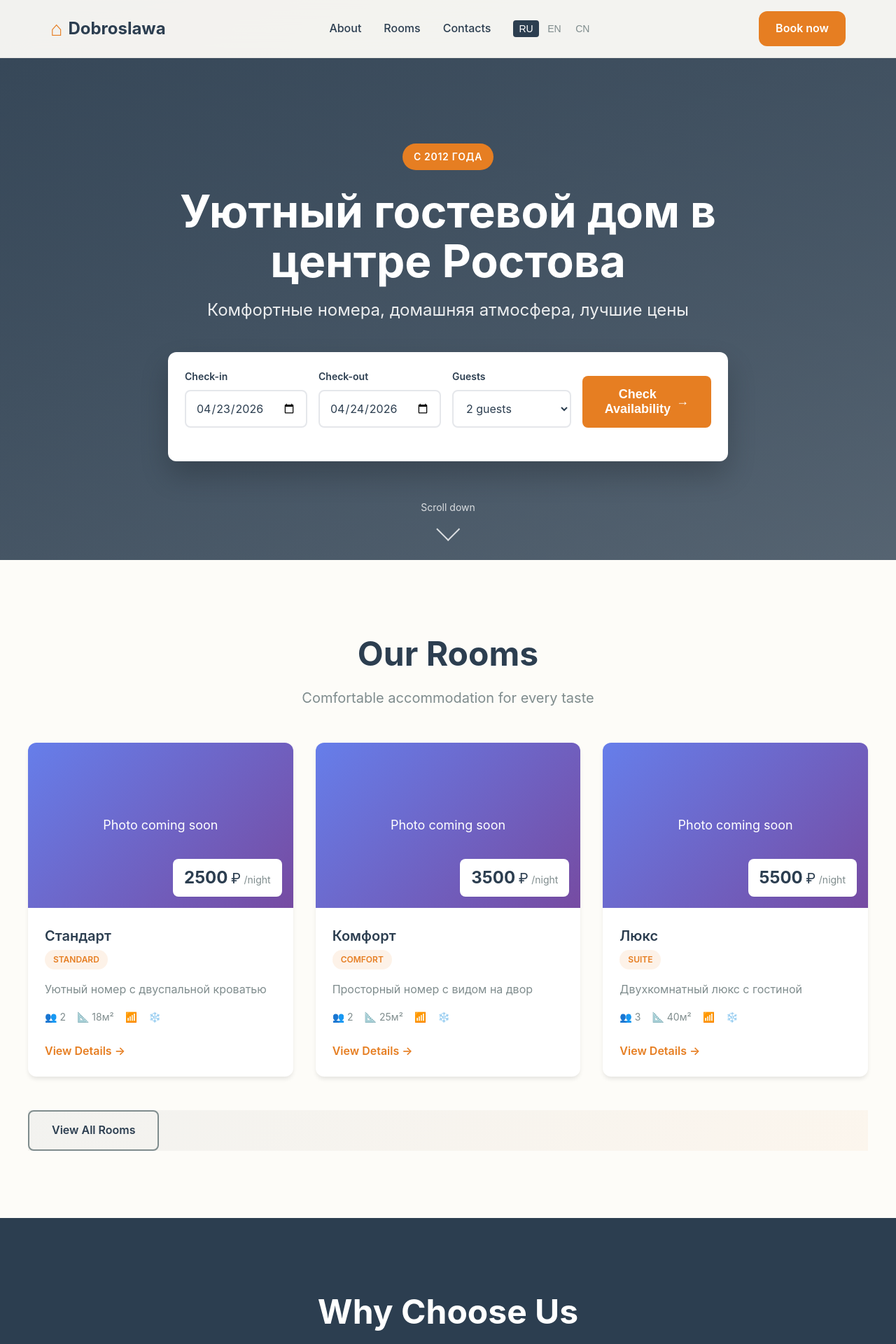
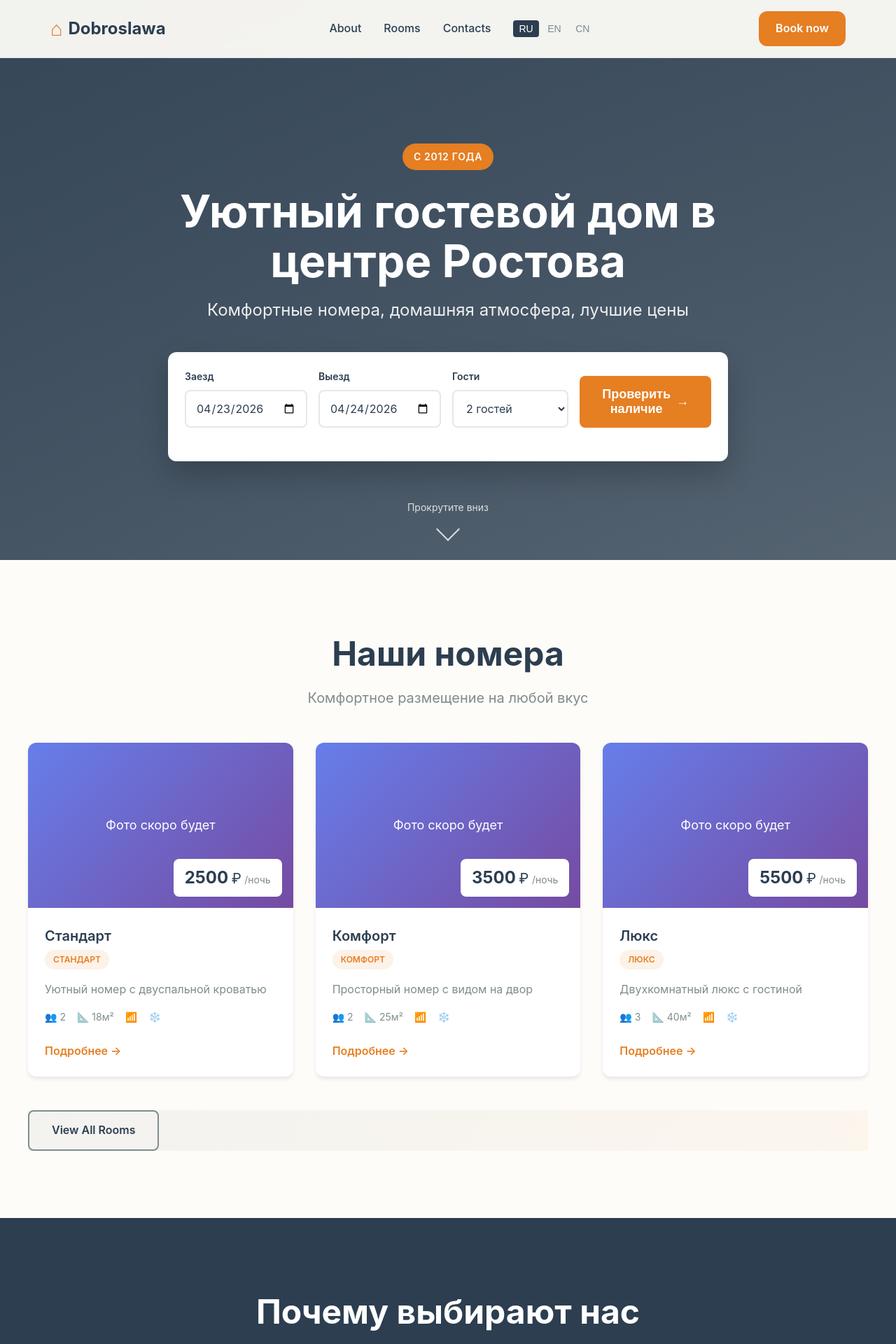
Before and after one commit to beligel/dobroslawa, a Django app: page /ru/ in a window 1280 px wide. Shown: the top 1920 px of the page at 70% size. Run offline with Django 4.2, Linux system fonts and the light colour scheme; data comes from the database, SQL or seed files in the repository; data that the repository does not hold is empty; parts of the project's set-up code (start-up, migrations or seed data) failed here and were passed over.

Commit message:
fix: Add static_trans for complete multilingual support
- Create static_trans.py templatetag with translation dictionary
- Replace all {% trans %} with {% static_trans %} in templates
- Update all page templates: index.html, about.html, contacts.html, base.html
- Room types now translate correctly (RU/EN/ZH)
- All static text now translates based on LANGUAGE_CODE

```diff
--- /dev/null
+++ b/pages/templatetags/static_trans.py
@@ -0,0 +1,77 @@
+from django import template
+from django.utils import translation
+
+register = template.Library()
+
+# Словарь статических переводов
+STATIC_TRANSLATIONS = {
+    'ru': {
+        'Welcome to Dobroslawa': 'Добро пожаловать в Доброславию',
+        'Cozy rooms in the heart of Rostov-on-Don': 'Уютные номера в сердце Ростова-на-Дону',
+        'Check-in': 'Заезд',
+        'Check-out': 'Выезд',
+        'Guests': 'Гости',
+        'guest': 'гость',
+        'guests': 'гостей',
+        'Check Availability': 'Проверить наличие',
+        'Scroll down': 'Прокрутите вниз',
+        'Our Rooms': 'Наши номера',
+        'Comfortable accommodation for every taste': 'Комфортное размещение на любой вкус',
+        'Photo coming soon': 'Фото скоро будет',
+        'night': 'ночь',
+        'Capacity': 'Вместимость',
+        'Area': 'Площадь',
+        'Wi-Fi': 'Wi-Fi',
+        'Air conditioning': 'Кондиционер',
+        'TV': 'Телевизор',
+        'View Details': 'Подробнее',
+        'Why Choose Us': 'Почему выбирают нас',
+        'Everything for your comfortable stay': 'Всё для вашего комфортного проживания',
+        'Guest Reviews': 'Отзывы гостей',
+        'What our guests say about us': 'Что говорят о нас гости',
+        'Ready to book your stay?': 'Готовы забронировать?',
+        'Contact us now and get the best price guarantee': 'Свяжитесь с нами и получите гарантию лучшей цены',
+        'Book Online': 'Забронировать',
+    },
+    'zh-hans': {
+        'Welcome to Dobroslawa': '欢迎来到多布罗斯拉维亚',
+        'Cozy rooms in the heart of Rostov-on-Don': '位于顿河畔罗斯托夫市中心的舒适客房',
+        'Check-in': '入住',
+        'Check-out': '退房',
+        'Guests': '客人',
+        'guest': '位客人',
+        'guests': '位客人',
+        'Check Availability': '查询可用性',
+        'Scroll down': '向下滚动',
+        'Our Rooms': '我们的客房',
+        'Comfortable accommodation for every taste': '适合各种口味的舒适住宿',
+        'Photo coming soon': '照片即将上线',
+        'night': '/晚',
+        'Capacity': '容量',
+        'Area': '面积',
+        'Wi-Fi': '无线网络',
+        'Air conditioning': '空调',
+        'TV': '电视',
+        'View Details': '查看详情',
+        'Why Choose Us': '为什么选择我们',
+        'Everything for your comfortable stay': '为您提供舒适住宿的一切',
+        'Guest Reviews': '客人评价',
+        'What our guests say about us': '客人对我们的评价',
+        'Ready to book your stay?': '准备好预订您的住宿了吗？',
+        'Contact us now and get the best price guarantee': '立即联系我们，获取最优惠价格保证',
+        'Book Online': '在线预订',
+    }
+}
+
+@register.simple_tag
+def static_trans(text):
+    """
+    Простой тег для статических переводов.
+    Использование: {% static_trans "Check-in" %}
+    """
+    lang = translation.get_language()
+    if lang == 'ru':
+        return STATIC_TRANSLATIONS['ru'].get(text, text)
+    elif lang == 'zh-hans':
+        return STATIC_TRANSLATIONS['zh-hans'].get(text, text)
+    return text
--- a/templates/base.html
+++ b/templates/base.html
@@ -1,12 +1,12 @@
-{% load i18n static %}
+{% load i18n static translation_extras static_trans %}
 <!DOCTYPE html>
 <html lang="{{ LANGUAGE_CODE }}">
 <head>
     <meta charset="UTF-8">
     <meta name="viewport" content="width=device-width, initial-scale=1.0">
-    <meta name="description" content="{% block meta_description %}{% trans 'Guest house Dobroslawa in Rostov-on-Don. Cozy rooms, free Wi-Fi, breakfast included.' %}{% endblock %}">
+    <meta name="description" content="{% block meta_description %}{% static_trans 'Guest house Dobroslawa in Rostov-on-Don. Cozy rooms, free Wi-Fi, breakfast included.' %}{% endblock %}">
 
-    <title>{% block title %}{% endblock %} | {% trans 'Dobroslawa' %}</title>
+    <title>{% block title %}{% endblock %} | {% static_trans 'Dobroslawa' %}</title>
 
     <style>
         :root {
@@ -84,12 +84,12 @@
 <body>
     <header>
         <nav>
-            <a href="{% url 'pages:home' %}" class="logo">{% trans 'Dobroslawa' %}</a>
+            <a href="{% url 'pages:home' %}" class="logo">{% static_trans 'Dobroslawa' %}</a>
 
             <ul class="nav-links">
-                <li><a href="{% url 'pages:about' %}"{% if request.resolver_match.url_name == 'about' %} class="active"{% endif %}>{% trans 'About' %}</a></li>
-                <li><a href="{% url 'rooms:room_list' %}"{% if request.resolver_match.url_name == 'room_list' %} class="active"{% endif %}>{% trans 'Rooms' %}</a></li>
-                <li><a href="{% url 'pages:contacts' %}"{% if request.resolver_match.url_name == 'contacts' %} class="active"{% endif %}>{% trans 'Contacts' %}</a></li>
+                <li><a href="{% url 'pages:about' %}"{% if request.resolver_match.url_name == 'about' %} class="active"{% endif %}>{% static_trans 'About' %}</a></li>
+                <li><a href="{% url 'rooms:room_list' %}"{% if request.resolver_match.url_name == 'room_list' %} class="active"{% endif %}>{% static_trans 'Rooms' %}</a></li>
+                <li><a href="{% url 'pages:contacts' %}"{% if request.resolver_match.url_name == 'contacts' %} class="active"{% endif %}>{% static_trans 'Contacts' %}</a></li>
                 <li class="lang-switcher">
                     <form action="{% url 'set_language' %}" method="post">
                         {% csrf_token %}
@@ -101,7 +101,7 @@
                 </li>
             </ul>
 
-            <a href="tel:{{ settings.phone|default:'+79990000000' }}" class="phone-btn">{% trans 'Book now' %}</a>
+            <a href="tel:{{ settings.phone|default:'+79990000000' }}" class="phone-btn">{% static_trans 'Book now' %}</a>
         </nav>
     </header>
 
@@ -120,23 +120,23 @@
     <footer>
         <div class="footer-content">
             <div class="footer-section">
-                <h4>{% trans 'Dobroslawa' %}</h4>
+                <h4>{% static_trans 'Dobroslawa' %}</h4>
                 <p style="color: rgba(255,255,255,0.8); line-height: 1.8;">
-                    {% trans 'Guest house in the center of Rostov-on-Don. Cozy, clean, home-like.' %}
+                    {% static_trans 'Guest house in the center of Rostov-on-Don. Cozy, clean, home-like.' %}
                 </p>
             </div>
 
             <div class="footer-section">
-                <h4>{% trans 'Contacts' %}</h4>
+                <h4>{% static_trans 'Contacts' %}</h4>
                 <a href="tel:{{ settings.phone|default:'+79990000000' }}">{{ settings.phone|default:'+7 (999) 000-00-00' }}</a>
                 <a href="mailto:{{ settings.email|default:'info@dobroslawa.ru' }}">{{ settings.email|default:'info@dobroslawa.ru' }}</a>
                 <p style="color: rgba(255,255,255,0.6); margin-top: 1rem;">{{ settings.address|default:'ул. Пушкина, 10' }}</p>
             </div>
 
             <div class="footer-section">
-                <h4>{% trans 'Legal' %}</h4>
-                <a href="#">{% trans 'Privacy Policy' %}</a>
-                <a href="#">{% trans 'Terms of Service' %}</a>
+                <h4>{% static_trans 'Legal' %}</h4>
+                <a href="#">{% static_trans 'Privacy Policy' %}</a>
+                <a href="#">{% static_trans 'Terms of Service' %}</a>
             </div>
         </div>
 
--- a/templates/pages/index.html
+++ b/templates/pages/index.html
@@ -1,9 +1,9 @@
 {% extends "base.html" %}
-{% load i18n static translation_extras %}
+{% load i18n static translation_extras static_trans %}
 
-{% block title %}{% trans 'Guest House in Rostov-on-Don' %}{% endblock %}
+{% block title %}{% if LANGUAGE_CODE == 'ru' %}Гостевой дом в Ростове-на-Дону{% elif LANGUAGE_CODE == 'zh-hans' %}罗斯托夫宾馆{% else %}Guest House in Rostov-on-Don{% endif %}{% endblock %}
 
-{% block meta_description %}{% trans 'Cozy guest house Dobroslawa in the center of Rostov-on-Don. Comfortable rooms, free Wi-Fi, breakfast included. Book online!' %}{% endblock %}
+{% block meta_description %}{% if LANGUAGE_CODE == 'ru' %}Уютный гостевой дом Доброславия в центре Ростова-на-Дону. Комфортные номера, бесплатный Wi-Fi, завтрак включен. Бронируйте онлайн!{% elif LANGUAGE_CODE == 'zh-hans' %}位于罗斯托夫市中心的舒适旅馆。舒适的客房，免费Wi-Fi，含早餐。立即预订！{% else %}Cozy guest house Dobroslawa in the center of Rostov-on-Don. Comfortable rooms, free Wi-Fi, breakfast included. Book online!{% endif %}{% endblock %}
 
 {% block content %}
 <!-- Hero Section -->
@@ -13,33 +13,33 @@
         {% if hero.badge_text %}
         <span class="hero-badge">{{ hero.badge_text }}</span>
         {% endif %}
-        <h1 class="hero-title">{% if hero %}{% get_trans_field hero "title" %}{% else %}{% trans 'Welcome to Dobroslawa' %}{% endif %}</h1>
-        <p class="hero-subtitle">{% if hero %}{% get_trans_field hero "subtitle" %}{% else %}{% trans 'Cozy rooms in the heart of Rostov-on-Don' %}{% endif %}</p>
+        <h1 class="hero-title">{% if hero %}{% get_trans_field hero "title" %}{% else %}{% static_trans 'Welcome to Dobroslawa' %}{% endif %}</h1>
+        <p class="hero-subtitle">{% if hero %}{% get_trans_field hero "subtitle" %}{% else %}{% static_trans 'Cozy rooms in the heart of Rostov-on-Don' %}{% endif %}</p>
 
         <!-- Inline Booking Widget -->
         <div class="booking-widget">
             <form action="{% url 'bookings:booking_create' %}" method="get" class="booking-form-inline">
                 <div class="form-row">
                     <div class="form-group">
-                        <label for="check_in">{% trans 'Check-in' %}</label>
+                        <label for="check_in">{% static_trans 'Check-in' %}</label>
                         <input type="date" id="check_in" name="check_in" class="form-control" required>
                     </div>
                     <div class="form-group">
-                        <label for="check_out">{% trans 'Check-out' %}</label>
+                        <label for="check_out">{% static_trans 'Check-out' %}</label>
                         <input type="date" id="check_out" name="check_out" class="form-control" required>
                     </div>
                     <div class="form-group">
-                        <label for="guests">{% trans 'Guests' %}</label>
+                        <label for="guests">{% static_trans 'Guests' %}</label>
                         <select id="guests" name="guests" class="form-control">
-                            <option value="1">1 {% trans 'guest' %}</option>
-                            <option value="2" selected>2 {% trans 'guests' %}</option>
-                            <option value="3">3 {% trans 'guests' %}</option>
-                            <option value="4">4 {% trans 'guests' %}</option>
+                            <option value="1">1 {% static_trans 'guest' %}</option>
+                            <option value="2" selected>2 {% static_trans 'guests' %}</option>
+                            <option value="3">3 {% static_trans 'guests' %}</option>
+                            <option value="4">4 {% static_trans 'guests' %}</option>
                         </select>
                     </div>
                     <div class="form-group form-group-submit">
                         <button type="submit" class="btn-primary btn-large">
-                            <span class="btn-text">{% trans 'Check Availability' %}</span>
+                            <span class="btn-text">{% static_trans 'Check Availability' %}</span>
                             <span class="btn-arrow">→</span>
                         </button>
                     </div>
@@ -48,7 +48,7 @@
         </div>
     </div>
     <div class="scroll-indicator">
-        <span>{% trans 'Scroll down' %}</span>
+        <span>{% static_trans 'Scroll down' %}</span>
         <div class="scroll-arrow"></div>
     </div>
 </section>
@@ -57,8 +57,8 @@
 <section class="section" id="rooms">
     <div class="container">
         <div class="section-header">
-            <h2 class="section-title">{% trans 'Our Rooms' %}</h2>
-            <p class="section-subtitle">{% trans 'Comfortable accommodation for every taste' %}</p>
+            <h2 class="section-title">{% static_trans 'Our Rooms' %}</h2>
+            <p class="section-subtitle">{% static_trans 'Comfortable accommodation for every taste' %}</p>
         </div>
 
         <div class="rooms-grid">
@@ -66,42 +66,42 @@
             <article class="room-card">
                 <div class="room-image">
                     {% if room.images.first %}
-                    <img src="{{ room.images.first.image.url }}" alt="{{ room.name }}" loading="lazy">
+                    <img src="{{ room.images.first.image.url }}" alt="{% get_trans_field room "name" %}" loading="lazy">
                     {% else %}
                     <div class="room-image-placeholder">
-                        <span>{% trans 'Photo coming soon' %}</span>
+                        <span>{% static_trans 'Photo coming soon' %}</span>
                     </div>
                     {% endif %}
                     <div class="room-price">
                         <span class="price-value">{{ room.price_per_night|floatformat:0 }}</span>
                         <span class="price-currency">₽</span>
-                        <span class="price-period">/{% trans 'night' %}</span>
+                        <span class="price-period">/{% static_trans 'night' %}</span>
                     </div>
                 </div>
                 <div class="room-info">
                     <h3 class="room-name">{% get_trans_field room "name" %}</h3>
-                    <span class="room-type">{{ room.get_type_display }}</span>
+                    <span class="room-type">{% if LANGUAGE_CODE == 'ru' %}{% if room.type == 'standard' %}Стандарт{% elif room.type == 'comfort' %}Комфорт{% elif room.type == 'suite' %}Люкс{% elif room.type == 'luxury' %}Люкс премиум{% endif %}{% elif LANGUAGE_CODE == 'zh-hans' %}{% if room.type == 'standard' %}标准间{% elif room.type == 'comfort' %}舒适间{% elif room.type == 'suite' %}套房{% elif room.type == 'luxury' %}豪华间{% endif %}{% else %}{{ room.get_type_display }}{% endif %}</span>
                     <p class="room-description">{% get_trans_field room "description"|truncatewords:20 %}</p>
                     <div class="room-features">
-                        <span class="feature" title="{% trans 'Capacity' %}">👥 {{ room.capacity }}</span>
-                        {% if room.area_sqm %}<span class="feature" title="{% trans 'Area' %}">📐 {{ room.area_sqm }}м²</span>{% endif %}
-                        {% if room.has_wifi %}<span class="feature" title="{% trans 'Wi-Fi' %}">📶</span>{% endif %}
-                        {% if room.has_ac %}<span class="feature" title="{% trans 'Air conditioning' %}">❄️</span>{% endif %}
+                        <span class="feature" title="{% static_trans 'Capacity' %}">👥 {{ room.capacity }}</span>
+                        {% if room.area_sqm %}<span class="feature" title="{% static_trans 'Area' %}">📐 {{ room.area_sqm }}м²</span>{% endif %}
+                        {% if room.has_wifi %}<span class="feature" title="{% static_trans 'Wi-Fi' %}">📶</span>{% endif %}
+                        {% if room.has_ac %}<span class="feature" title="{% static_trans 'Air conditioning' %}">❄️</span>{% endif %}
                     </div>
                     <a href="{% url 'rooms:room_detail' room.pk %}" class="btn-secondary">
-                        {% trans 'View Details' %} →
+                        {% static_trans 'View Details' %} →
                     </a>
                 </div>
             </article>
             {% empty %}
             <div class="empty-state">
-                <p>{% trans 'Rooms will appear here soon' %}</p>
+                <p>{% static_trans 'Rooms will appear here soon' %}</p>
             </div>
             {% endfor %}
         </div>
 
         <div class="section-cta">
-            <a href="{% url 'rooms:room_list' %}" class="btn-outline">{% trans 'View All Rooms' %}</a>
+            <a href="{% url 'rooms:room_list' %}" class="btn-outline">{% static_trans 'View All Rooms' %}</a>
         </div>
     </div>
 </section>
@@ -111,8 +111,8 @@
 <section class="section section-dark" id="amenities">
     <div class="container">
         <div class="section-header">
-            <h2 class="section-title">{% trans 'Why Choose Us' %}</h2>
-            <p class="section-subtitle">{% trans 'Everything for your comfortable stay' %}</p>
+            <h2 class="section-title">{% static_trans 'Why Choose Us' %}</h2>
+            <p class="section-subtitle">{% static_trans 'Everything for your comfortable stay' %}</p>
         </div>
 
         <div class="amenities-grid">
@@ -135,8 +135,8 @@
 <section class="section" id="reviews">
     <div class="container">
         <div class="section-header">
-            <h2 class="section-title">{% trans 'Guest Reviews' %}</h2>
-            <p class="section-subtitle">{% trans 'What our guests say about us' %}</p>
+            <h2 class="section-title">{% static_trans 'Guest Reviews' %}</h2>
+            <p class="section-subtitle">{% static_trans 'What our guests say about us' %}</p>
         </div>
 
         <div class="reviews-grid">
@@ -159,14 +159,14 @@
 <section class="section section-cta">
     <div class="container">
         <div class="cta-box">
-            <h2 class="cta-title">{% trans 'Ready to book your stay?' %}</h2>
-            <p class="cta-subtitle">{% trans 'Contact us now and get the best price guarantee' %}</p>
+            <h2 class="cta-title">{% static_trans 'Ready to book your stay?' %}</h2>
+            <p class="cta-subtitle">{% static_trans 'Contact us now and get the best price guarantee' %}</p>
             <div class="cta-buttons">
                 <a href="{% url 'bookings:booking_create' %}" class="btn-primary btn-large">
-                    {% trans 'Book Online' %}
+                    {% static_trans 'Book Online' %}
                 </a>
                 <a href="tel:{{ settings.phone|default:'+79990000000' }}" class="btn-whatsapp">
-                    📞 {% trans 'Call Now' %}
+                    📞 {% static_trans 'Call Now' %}
                 </a>
             </div>
         </div>
```
Also changed, not shown: templates/pages/about.html (+35 -35 lines), templates/pages/contacts.html (+31 -31 lines).
